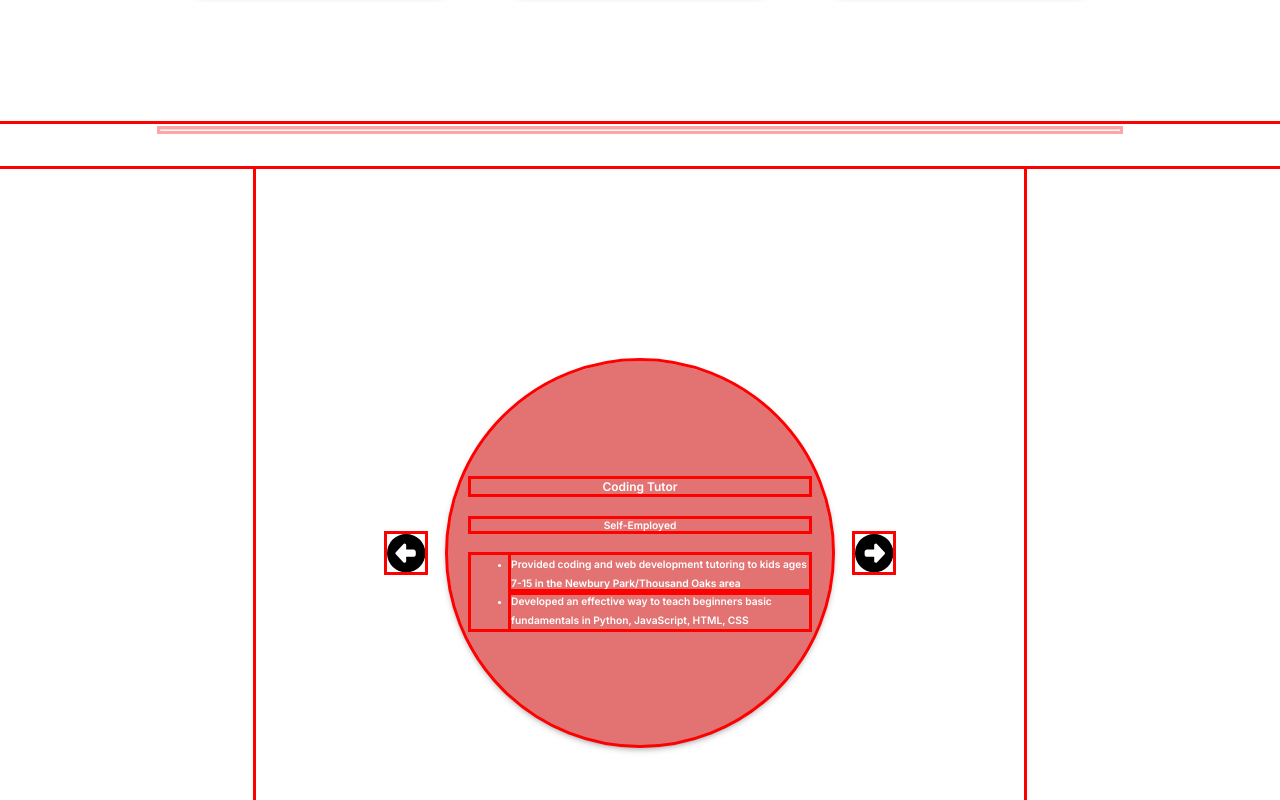
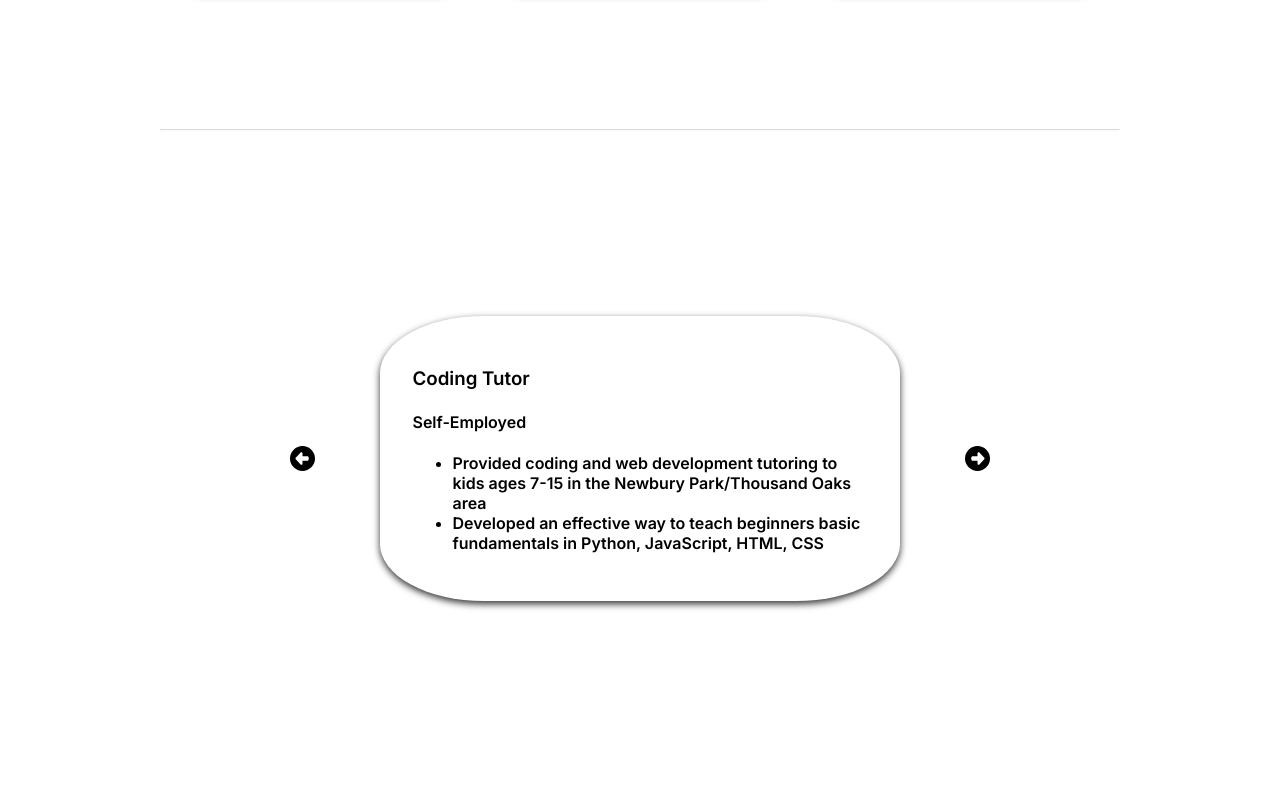
Before and after one commit to ebmalabuyo/portfolio, a React (Create React App) app: page / in a window 1280 px wide. Shown: the part 2400-3200 px from the top of the page. Built offline with nearby package versions, Linux system fonts and the light colour scheme.

Commit message:
edit slider

```diff
--- a/src/App.js
+++ b/src/App.js
@@ -5,7 +5,8 @@ import Intro from "./components/intro.js";
 import Bubble from "./components/projects.js";
 import project_info from "./project_info.js";
 import work_info from "./work_info.js";
-import "./components/work_style.css"
+// import "./components/work_style.css"
+import "./worky.css"
 import Work from "./components/work.js";
 
 export default function App() {
--- a/src/components/work.js
+++ b/src/components/work.js
@@ -12,7 +12,8 @@ export default function Work(props) {
 
     return (
         <div className="work--items">
-            <FontAwesomeIcon className="arrow" onClick={props.handleClick2} icon={faArrowAltCircleLeft} />
+            <FontAwesomeIcon className="arrow-left" onClick={props.handleClick2} icon={faArrowAltCircleLeft} />
+            <div className="cont--info">
                 <div className="jobs">
                 <h3 className="work--title">{props.title}</h3>
                 <h4 className="work--desc">{props.desc}</h4>
@@ -21,7 +22,8 @@ export default function Work(props) {
                     <li>{props.b2}</li>
                 </ul>
                 </div>
-            <FontAwesomeIcon className="arrow" onClick={props.handleClick} icon={faArrowAltCircleRight} />
+            </div>
+            <FontAwesomeIcon className="arrow-right" onClick={props.handleClick} icon={faArrowAltCircleRight} />
         </div>
     )
 
--- a/src/components/work_style.css
+++ /dev/null
@@ -1,81 +0,0 @@
-.work--cont {
-    margin-top: 3%;
-    display: flex;
-    justify-content: center;
-    font-size: 1rem;
-    min-width: 100%;
-}
-
-.work--items {
-    display: flex;
-    gap: 3%;
-    align-items: center;
-    justify-content: center;
-    color: white;
-    padding: 0;
-    margin: 0;
-    width: 60%;
-    font-size: 80%;
-
-}
-
-.jobs {
-    max-width: 100%;
-    max-height: 50%;
-    min-height: 30%;
-    font-size: 80%;
-    padding: 3%;
-    background-color: rgb(227, 115, 115);;
-    border-radius: 50%;
-    box-shadow: 0px 2.98256px 7.4564px rgba(0, 0, 0, 0.5);
-    overflow: hidden;
-    aspect-ratio: 1 / 1;
-    flex-shrink: 1;
-    display: flex;
-    flex-direction: column;
-    justify-content: center;
-
-}
-.work--list {
-    line-height: 180%;
-    /* margin: 0; */
-}
-
-.arrow {
-    height: 5%;
-    padding: 0;
-    margin:0;
-    cursor: pointer;
-    transition: transform 0.2s;
-    color: black;
-}
-
-.arrow:hover {
-    transform: scale(1.2);
-}
-
-.work--title, .work--desc {
-    text-align: center;
-}
-
-
-@media only screen and (max-width: 700px) {
-    .work--cont {
-        margin-top: 10%;
-    }
-}
-
-@media only screen and (max-width: 600px) {
-    .jobs {
-        font-size: 60%;
-        max-height: 90%;
-        max-width: 70%;
-    }
-}
-
-@media only screen and (max-width: 300px) {
-    .jobs {
-        padding: 2%;
-        font-size: 46%;
-    }
-}
--- a/src/index.css
+++ b/src/index.css
@@ -3,7 +3,7 @@
 
 * {
   box-sizing: border-box;
-  outline: solid red;
+  /* outline: solid red; */
   font-weight: 600;
 }
 hr{
--- /dev/null
+++ b/src/worky.css
@@ -0,0 +1,119 @@
+.work--cont {
+    display: flex;
+    justify-content: center;
+    align-items: center;
+    height: 80vh;
+    /* box-sizing: border-box; */
+    padding: 0;
+}
+
+.work--items {
+    height: 50vh;
+    /* outline: solid purple; */
+    display: flex;
+    align-items: center;
+    justify-content: center;
+    width: min(100%, 700px);
+}
+
+.cont--info {
+    display: flex;
+    align-items: center;
+    justify-content: center;
+    /* width: min(60%, 1000px); */
+    min-width: 20em;
+    /* aspect-ratio: 1 / 1 ; */
+    /* outline: solid green; */
+    height: min(80%, 500px);
+    flex-shrink: 5;
+
+}
+
+.jobs {
+    margin: 0;
+    width: 80%;
+    /* background-color: rgb(227, 115, 115);; */
+    padding: 5%;
+    overflow:auto;
+    border-radius: 20%;
+    box-shadow: 0px 2.98256px 7.4564px rgba(0, 0, 0, 0.8);
+}
+
+.arrow-left, .arrow-right {
+    height: 25px;
+    transform: 0.2s;
+    cursor: pointer;
+}
+
+.arrow-left:hover {
+    transform: scale(1.1);
+}
+.arrow-right:hover {
+    transform: scale(1.1);
+}
+
+
+
+@media only screen and (max-width:380px) {
+    .work--cont {
+        width: 100%;
+        align-items:center;
+    }
+
+    .work--items {
+        font-size: smaller;
+        padding: 0;
+        margin-inline: auto;
+    }
+
+    .jobs {
+        font-size: smaller;
+
+    }
+
+    /* .arrow-left {
+        grid-row: 4;
+    }
+    .arrow-right {
+        grid-row:4;
+        grid-column:;
+    }
+
+    .cont--info {
+        width: 50px;
+        padding: 0;
+    } */
+}
+
+@media only screen and (max-width: 312px) {
+   .work--items {
+    display: grid;
+    grid-template-columns: .1fr 1fr .1fr;
+    grid-template-rows: .1fr 1fr .1fr;
+    place-items: center;
+   }
+
+   .arrow-left {
+    grid-row: 3;
+    grid-column: 2;
+    margin-right: 50px;
+   }
+
+   .cont--info {
+    grid-row: 2;
+    grid-column: 2;
+   }
+
+   .arrow-right {
+    grid-row: 3;
+    grid-column: 2;
+    margin-left: 50px;
+   }
+
+
+    .cont--info {
+        /* justify-content: flex-start; */
+        width: 3px;
+    }
+
+}
```
Lines whose indentation alone changed are shown as unchanged.
